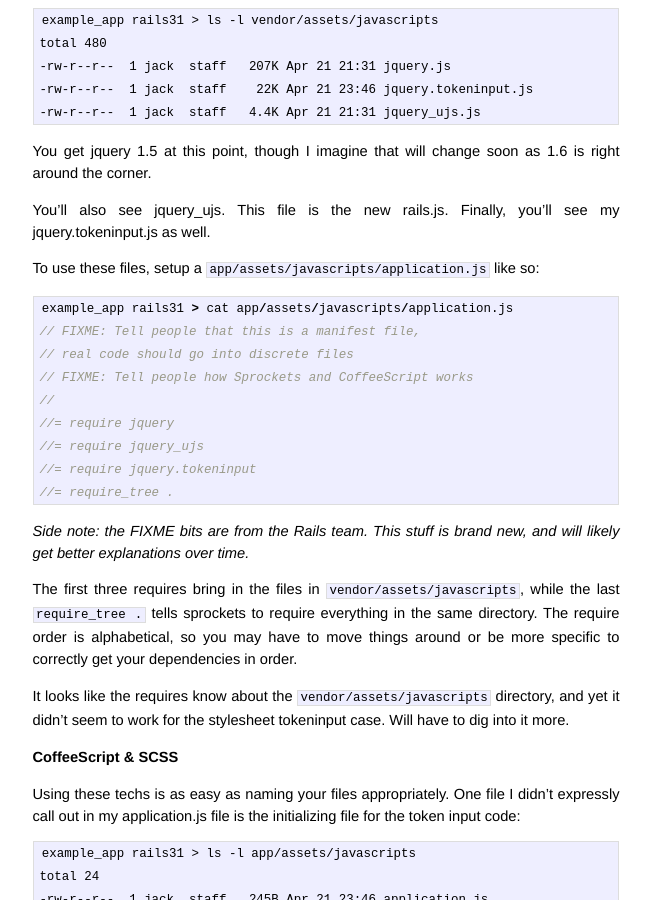
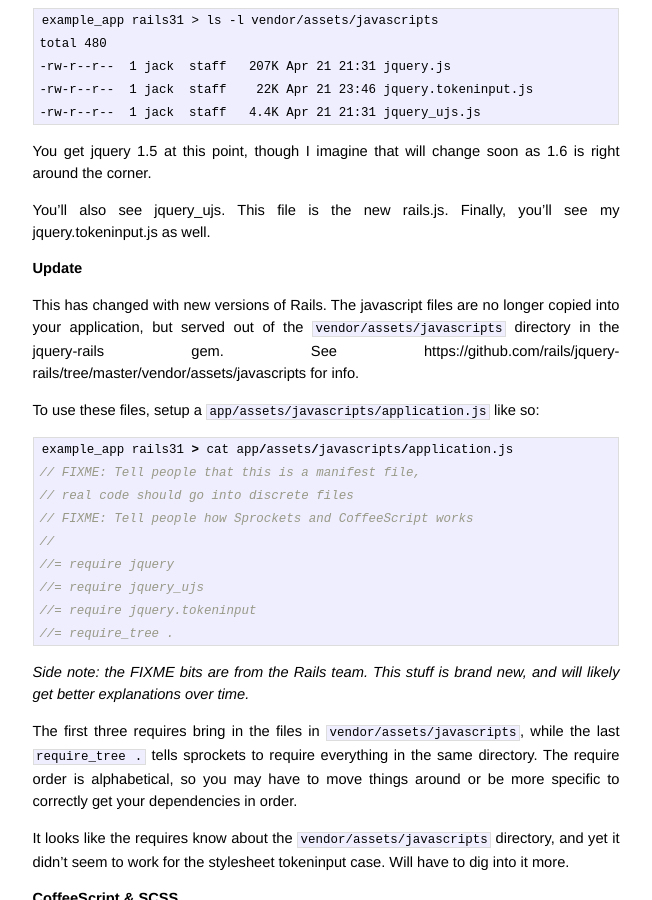
Before and after one commit to jackdempsey/jackdempsey.github.com, a Jekyll site: the page built from _posts/2011-04-22-rails-3-1-sprockets-and-coffeescript.md, in a window 1280 px wide and 900 px high, scrolled down 1745 px. Shown: the whole window, without its empty margins (314-966 px from the left). Built offline with Jekyll 4.4.1, drawn with Linux system fonts in a browser that asks for light colours; comment, search, counter and statistics services are not loaded.

Commit message:
add update for newer versions of rails

```diff
--- a/_posts/2011-04-22-rails-3-1-sprockets-and-coffeescript.md
+++ b/_posts/2011-04-22-rails-3-1-sprockets-and-coffeescript.md
@@ -94,6 +94,14 @@
 
 You'll also see jquery_ujs. This file is the new rails.js. Finally, you'll see my jquery.tokeninput.js as well.
 
+### Update
+
+This has changed with new versions of Rails. The javascript files are no
+longer copied into your application, but served out of the
+``vendor/assets/javascripts`` directory in the jquery-rails gem. See
+https://github.com/rails/jquery-rails/tree/master/vendor/assets/javascripts
+for info.
+
 To use these files, setup a ``app/assets/javascripts/application.js`` like so:
 
 {% highlight javascript %}
```
